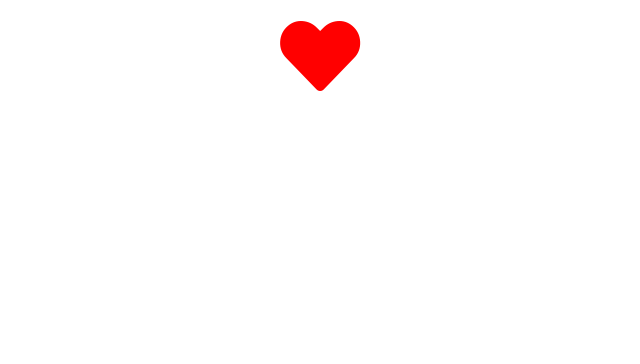
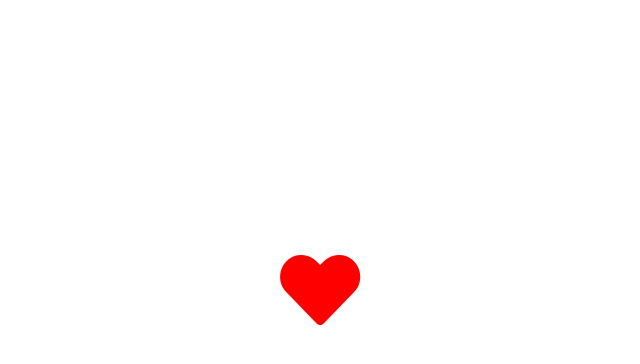
Before and after one commit to KOHEIITOH/heart, a plain HTML site: page index.html in a window 1280 px wide. Shown: the whole page, without its empty margins (320-960 px from the left). Drawn offline with nearby package versions, Linux system fonts and the light colour scheme.

Commit message:
Update index.html

```diff
--- a/index.html
+++ b/index.html
@@ -10,11 +10,16 @@
         <link rel="stylesheet" href="https://cdnjs.cloudflare.com/ajax/libs/animate.css/4.0.0/animate.min.css"/>
 
         <style type="text/css">
+            *{
+                margin: 0;
+                padding: 0;
+            }
             p{
                 text-align: center;
             }
             i{
                 color: red;
+                margin-top: 250px;
             }
         </style>
     </head>
```
